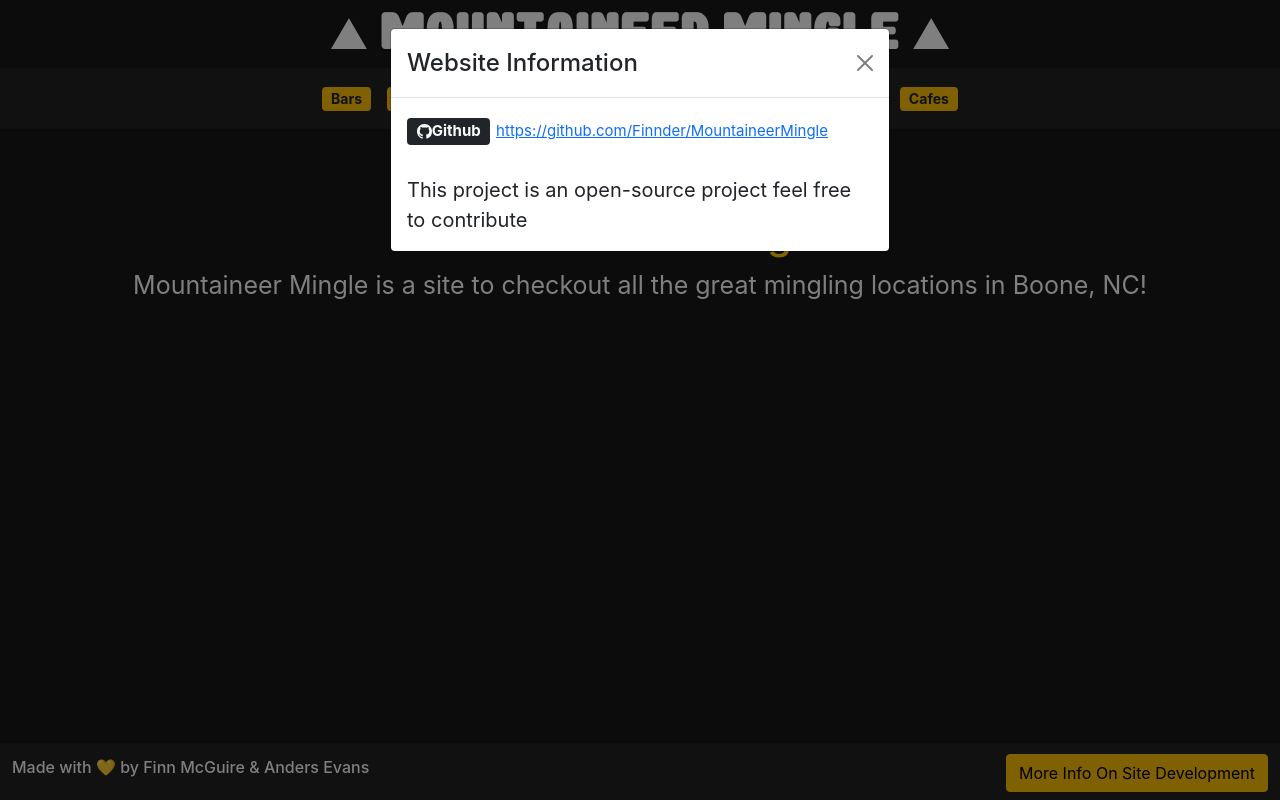
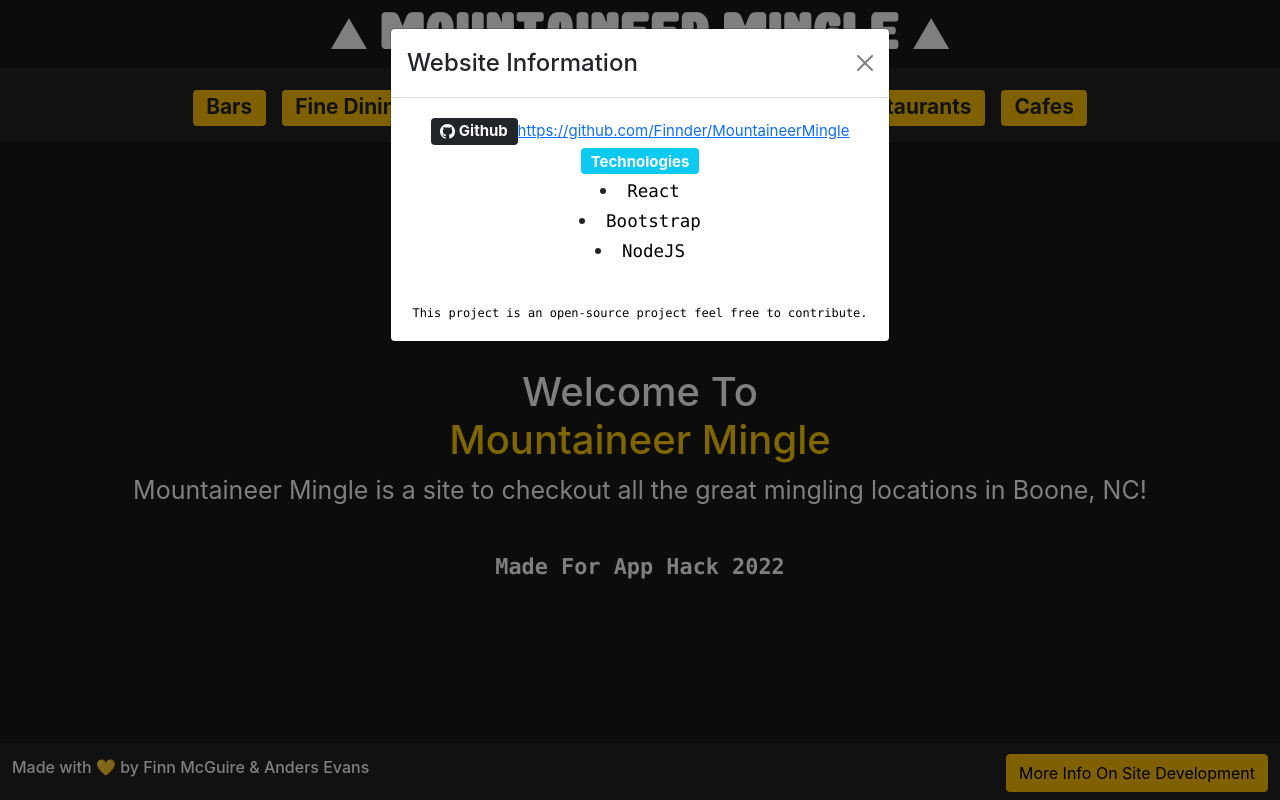
Before and after one commit to Finnder/MountaineerMingle, a React (Create React App) app: page / in a window 1280 px wide. Both pictures are taken after a click on the button "More Info On Site Development". Built offline with nearby package versions, Linux system fonts and the light colour scheme.

Commit message:
made home page fixed title link

```diff
--- a/src/App.css
+++ b/src/App.css
@@ -1,3 +1,4 @@
 .App {
   text-align: center;
+  overflow: hidden;
 }
--- a/src/App.tsx
+++ b/src/App.tsx
@@ -10,7 +10,6 @@ import OutdoorInfo from './components/Outdoor/Outdoor';
 import Home from './components/Home/Home';
 import CafeInfo from './components/Cafe/Cafe'
 
-import {Container, ListGroup} from 'react-bootstrap';
 import NavBottom from './components/Nav/NavBottom';
 import FoodInfo from './components/Food/Food';
 
--- a/src/components/Home/Home.tsx
+++ b/src/components/Home/Home.tsx
@@ -5,9 +5,19 @@ const Home = () => {
     <div className="Home">
 
         <br/>
-        <h1 className="hometitle">Welcome To <div style={{color: "#FFCC00"}}>⛰Mountaineer Mingle ⛰</div></h1>
+            <br/>
+            <br/>
+            <br/>
+            <br/>
+            <br/>
+            <br/>
+            <br/>
+            <br/>
+        <h1 className="hometitle">Welcome To <div style={{color: "#FFCC00"}}>Mountaineer Mingle</div></h1>
         <p>
-            Mountaineer Mingle is a site to checkout all the great mingling locations in Boone, NC! <br/>
+            Mountaineer Mingle is a site to checkout all the great mingling locations in Boone, NC!<br/>
+            <br/>
+            <code style={{color:"white"}}><strong>Made For App Hack 2022</strong></code>
         </p>
 
     </div>
--- a/src/components/Nav/Nav.css
+++ b/src/components/Nav/Nav.css
@@ -2,3 +2,7 @@
     font-family: "title";
     src: url("../../fonts/gomarice_rockin_record.ttf");
 }
+
+.navbar {
+    overflow-x: auto;
+}
--- a/src/components/Nav/Nav.tsx
+++ b/src/components/Nav/Nav.tsx
@@ -15,14 +15,13 @@ const NavTop = () => {
 
     const navbarStyle = {
         backgroundColor: "#222",
-        fontSize: "calc(6px + 1vw)",
+        fontSize: "calc(15px + 1vw)",
     }
 
     return (
         <div className="justify-content-center mx-auto">
-        <a style={titleStyle} href="home">⛰ Mountaineer Mingle ⛰</a>
+            <a style={titleStyle} href="/">⛰  Mountaineer Mingle ⛰</a>
         <Navbar style={navbarStyle}>
-              <Container fluid>
               <Nav className="mx-auto">
                   <Nav.Link className="tabbtn" href="bars"><Badge bg="warning" text="dark">Bars</Badge></Nav.Link>
                   <Nav.Link className="tabbtn" href="finedining"><Badge  bg="warning" text="dark">Fine Dining</Badge></Nav.Link>
@@ -32,7 +31,6 @@ const NavTop = () => {
                   <Nav.Link className="tabbtn" href="restaurants"><Badge bg="warning" text="dark">Restaurants</Badge></Nav.Link>
                   <Nav.Link className="tabbtn" href="cafes"><Badge bg="warning" text="dark">Cafes</Badge></Nav.Link>
                </Nav>
-            </Container>
         </Navbar>
     </div>
    )
--- a/src/components/Nav/NavBottom.tsx
+++ b/src/components/Nav/NavBottom.tsx
@@ -45,12 +45,17 @@ return (
         <Modal.Header closeButton>
           <Modal.Title>Website Information</Modal.Title>
         </Modal.Header>
-        <Modal.Body style={{fontSize:20}}>
-            <Badge bg="dark"><GoMarkGithub/>Github</Badge> <a href="https://github.com/Finnder/MountaineerMingle" style={{fontSize:15}}>https://github.com/Finnder/MountaineerMingle</a>
+        <Modal.Body style={{fontSize:20, textAlign:"center"}}>
+            <Badge bg="dark"><GoMarkGithub /> Github</Badge>
+            <a href="https://github.com/Finnder/MountaineerMingle" style={{fontSize:15}}>https://github.com/Finnder/MountaineerMingle</a>
             <br/>
-            <br/>
-            This project is an open-source project feel free to contribute
-        </Modal.Body>
+             <Badge bg="info">Technologies</Badge>
+             <li><code>React</code></li>
+             <li><code>Bootstrap</code></li>
+             <li><code>NodeJS</code></li>
+             <br/>
+            <code style={{fontSize:12}}>This project is an open-source project feel free to contribute.</code>
+    </Modal.Body>
       </Modal>
   </>
 
--- a/src/index.css
+++ b/src/index.css
@@ -10,4 +10,6 @@ body {
 code {
   font-family: source-code-pro, Menlo, Monaco, Consolas, 'Courier New',
     monospace;
+
+    color: black;
 }
```
